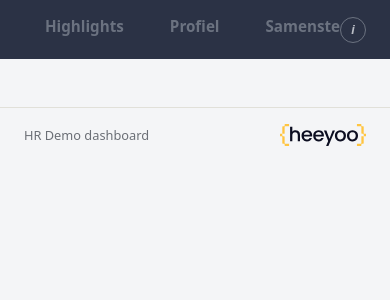
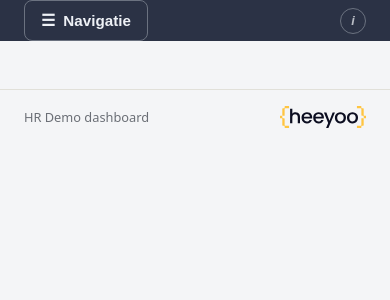
Before and after one commit to LauraHeeyoo/hr-dashboard-app, a Python web app: template src/hr_dashboard/templates/base.html in a window 390 px wide. Shown: the top 300 px of the page. Run offline with Jinja, Linux system fonts and the light colour scheme; the template is opened without the code that fills it, so the values that code supplies are empty.

Commit message:
Collapse the nav into a "Navigatie" dropdown when it overflows, replacing horizontal scroll
Measures actual overflow (scrollWidth vs. clientWidth on .app-nav) rather
than a fixed pixel breakpoint, so the cutoff always matches the real page
list instead of a guessed number that goes stale the moment a page is
renamed or added. Re-measures on window resize (debounced), always from
the expanded state first, since a currently-collapsed (emptied) nav would
otherwise just read as "fits".

The same .app-nav element — with its real tab links, not a duplicate — is
reparented between its normal spot in the header and the dropdown panel,
so there is only ever one copy of the tab list to keep in sync. Inside the
panel it restyles as a vertical list; the horizontal row's underline/side-
border "current page" indicator is dropped there in favor of just the
active tab's own background plate, which is what actually reads as
"selected" in a vertical list.

Button is icon+label ("☰ Navigatie", icon on the left) rather than an
icon alone — this app's audience skews HR-professional rather than
technical, and the rest of the app already favors explicit labels over
icon-only affordances (e.g. "Wis filters").

Co-Authored-By: Claude Sonnet 5 <noreply@anthropic.com>

```diff
--- a/src/hr_dashboard/static/styles.css
+++ b/src/hr_dashboard/static/styles.css
@@ -97,6 +97,72 @@ body:has(.grid-stack) .app-header {
 .nav-tab.disabled {
     color: #6b7280;
     cursor: default;
+}
+
+/* Collapsed-nav "Navigatie" button + dropdown — shown only once the JS
+   in base.html measures that .app-nav no longer fits its own width.
+   Hidden by default (inline-flex set from JS) so it never flashes
+   visible before that first measurement runs. */
+.nav-menu {
+    position: relative;
+    flex-shrink: 0;
+}
+
+.nav-menu-btn {
+    display: none;
+    align-items: center;
+    gap: 8px;
+    background: transparent;
+    border: 1px solid #6b7280;
+    border-radius: 8px;
+    padding: 10px 16px;
+    color: #eef1f6;
+    font-weight: 600;
+    font-size: 0.95rem;
+    cursor: pointer;
+}
+
+.nav-menu-btn:hover {
+    border-color: var(--teal);
+    color: var(--teal);
+}
+
+.nav-menu-icon {
+    font-size: 1rem;
+}
+
+.nav-menu-panel {
+    display: none;
+    position: absolute;
+    top: calc(100% + 10px);
+    left: 0;
+    background: var(--navy);
+    border: 1px solid var(--teal);
+    border-radius: 10px;
+    padding: 8px;
+    z-index: 20;
+    min-width: 220px;
+}
+
+.nav-menu-panel.open {
+    display: block;
+}
+
+/* The same .app-nav/.nav-tab elements, just reparented in here (see
+   base.html) — restyled as a vertical list instead of a horizontal row.
+   The row layout's underline/side-border "current page" indicator
+   (designed for a horizontal strip) is dropped in favor of just the
+   active tab's own background plate, which reads fine in a list. */
+.nav-menu-panel .app-nav {
+    flex-direction: column;
+    overflow: visible;
+    gap: 2px;
+}
+
+.nav-menu-panel .nav-tab {
+    display: block;
+    border: none;
+    border-radius: 6px;
 }
 
 .app-info {
--- a/src/hr_dashboard/templates/base.html
+++ b/src/hr_dashboard/templates/base.html
@@ -19,6 +19,12 @@
             <span class="nav-tab disabled" title="Nog niet gebouwd">Verzuim</span>
             <span class="nav-tab disabled" title="Nog niet gebouwd">Incidenten</span>
         </nav>
+        <div class="nav-menu">
+            <button type="button" class="nav-menu-btn" id="nav-menu-btn" aria-label="Navigatie" aria-haspopup="true" aria-expanded="false">
+                <span class="nav-menu-icon" aria-hidden="true">&#9776;</span> Navigatie
+            </button>
+            <div class="nav-menu-panel" id="nav-menu-panel"></div>
+        </div>
         <div class="app-info">
             <button type="button" class="app-info-btn" id="app-info-btn" aria-label="Over dit dashboard" aria-expanded="false">i</button>
             <div class="app-info-popover" id="app-info-popover" role="dialog">
@@ -51,6 +57,71 @@
             }
         });
     })();
+
+    // Collapses the full tab row into a "Navigatie" dropdown once it no
+    // longer fits its own width — driven by actually measuring overflow
+    // (scrollWidth vs. clientWidth) rather than a fixed pixel breakpoint,
+    // since the right cutoff shifts as pages get added/renamed and would
+    // otherwise need to be re-guessed by hand every time (Laura wanted
+    // this instead of the nav's previous horizontal-scroll fallback,
+    // which is hard to discover and fiddly to use for primary
+    // navigation). The SAME .app-nav element (with its real tabs) is
+    // reparented between its normal header position and the dropdown
+    // panel — not duplicated — so there is only ever one copy of the tab
+    // list to keep in sync.
+    (function () {
+        const header = document.querySelector(".app-header");
+        const nav = document.querySelector(".app-nav");
+        const navMenu = document.querySelector(".nav-menu");
+        const menuBtn = document.getElementById("nav-menu-btn");
+        const menuPanel = document.getElementById("nav-menu-panel");
+
+        function isCollapsed() {
+            return nav.parentElement === menuPanel;
+        }
+
+        function closeMenu() {
+            menuPanel.classList.remove("open");
+            menuBtn.setAttribute("aria-expanded", "false");
+        }
+
+        function collapseNav() {
+            if (!isCollapsed()) menuPanel.appendChild(nav);
+            menuBtn.style.display = "inline-flex";
+        }
+
+        function expandNav() {
+            if (isCollapsed()) header.insertBefore(nav, navMenu);
+            menuBtn.style.display = "none";
+            closeMenu();
+        }
+
+        function updateLayout() {
+            // Always measure from the expanded state — scrollWidth on an
+            // already-collapsed (emptied) nav would just read as "fits".
+            expandNav();
+            const overflowing = nav.scrollWidth > nav.clientWidth + 1;
+            if (overflowing) collapseNav();
+        }
+
+        menuBtn.addEventListener("click", (e) => {
+            e.stopPropagation();
+            const open = menuPanel.classList.toggle("open");
+            menuBtn.setAttribute("aria-expanded", String(open));
+        });
+        document.addEventListener("click", (e) => {
+            if (isCollapsed() && !menuPanel.contains(e.target) && e.target !== menuBtn) {
+                closeMenu();
+            }
+        });
+
+        let resizeTimer;
+        window.addEventListener("resize", () => {
+            clearTimeout(resizeTimer);
+            resizeTimer = setTimeout(updateLayout, 150);
+        });
+        updateLayout();
+    })();
     </script>
 </body>
 </html>
```
